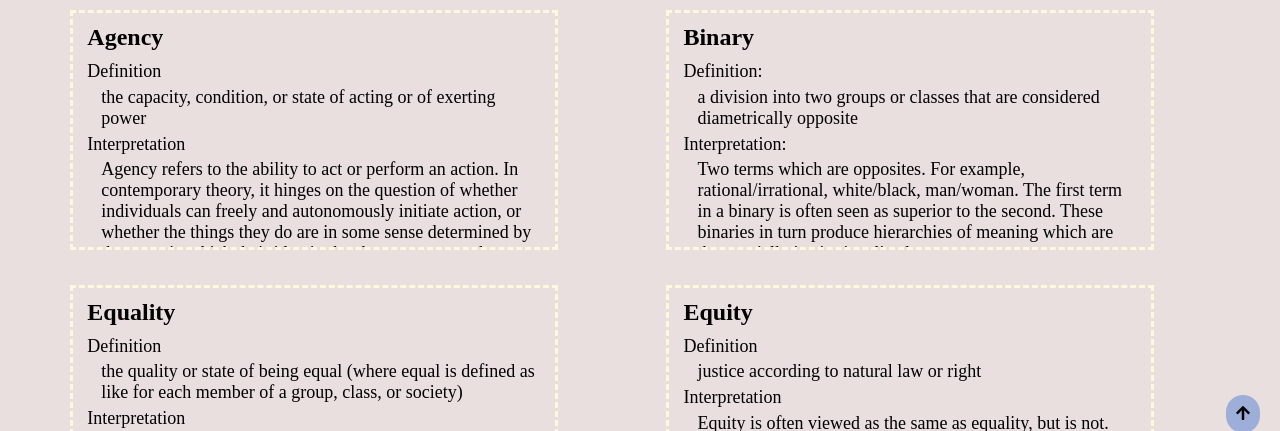
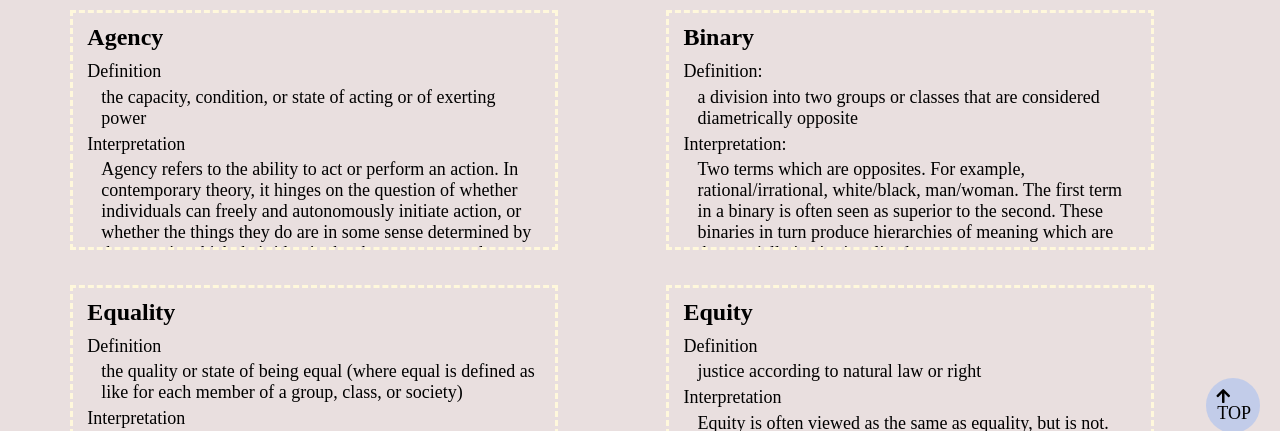
Before and after one commit to weiyim79/womenweb_final, a plain HTML site: page femdict.html in a window 1280 px wide. Shown: the part 347-778 px from the top of the page. Drawn offline with Linux system fonts and the light colour scheme; a web font is replaced by a local one.

Commit message:
Add files via upload

```diff
--- a/css/style.css
+++ b/css/style.css
@@ -129,10 +129,10 @@ p{
     position: fixed;
     bottom: 20px;
     right:20px;
-    background-color:rgba(75, 122, 210, 0.477);
+    background-color:rgba(153, 185, 244, 0.477);
     color:black;
     padding:10px;
-    border-radius: 20px;
+    border-radius: 30px;
 }
 .thanks{
     margin-top: 5%;
@@ -219,6 +219,9 @@ div h2{
     border: 3px dashed cornsilk;
 }
 
+.fas fa-arrow-up{
+    align-items: center;
+}
 
 @media screen and (min-width: 780px){
 
--- a/femdict.html
+++ b/femdict.html
@@ -233,7 +233,7 @@
       </p>
       <p>Orginal content created by Kelsey Toporski &copy; 2019</p>
 
-      <a href="#top" class="top"><i class="fas fa-arrow-up"></i></a>
+      <a href="#top" class="top"><i class="fas fa-arrow-up"><p>TOP</p></i></a>
     </footer>
 
 </body>
```
Also changed, not shown: history.html (+1 -1 lines), index.html (+1 -1 lines), literature.html (+1 -1 lines).
